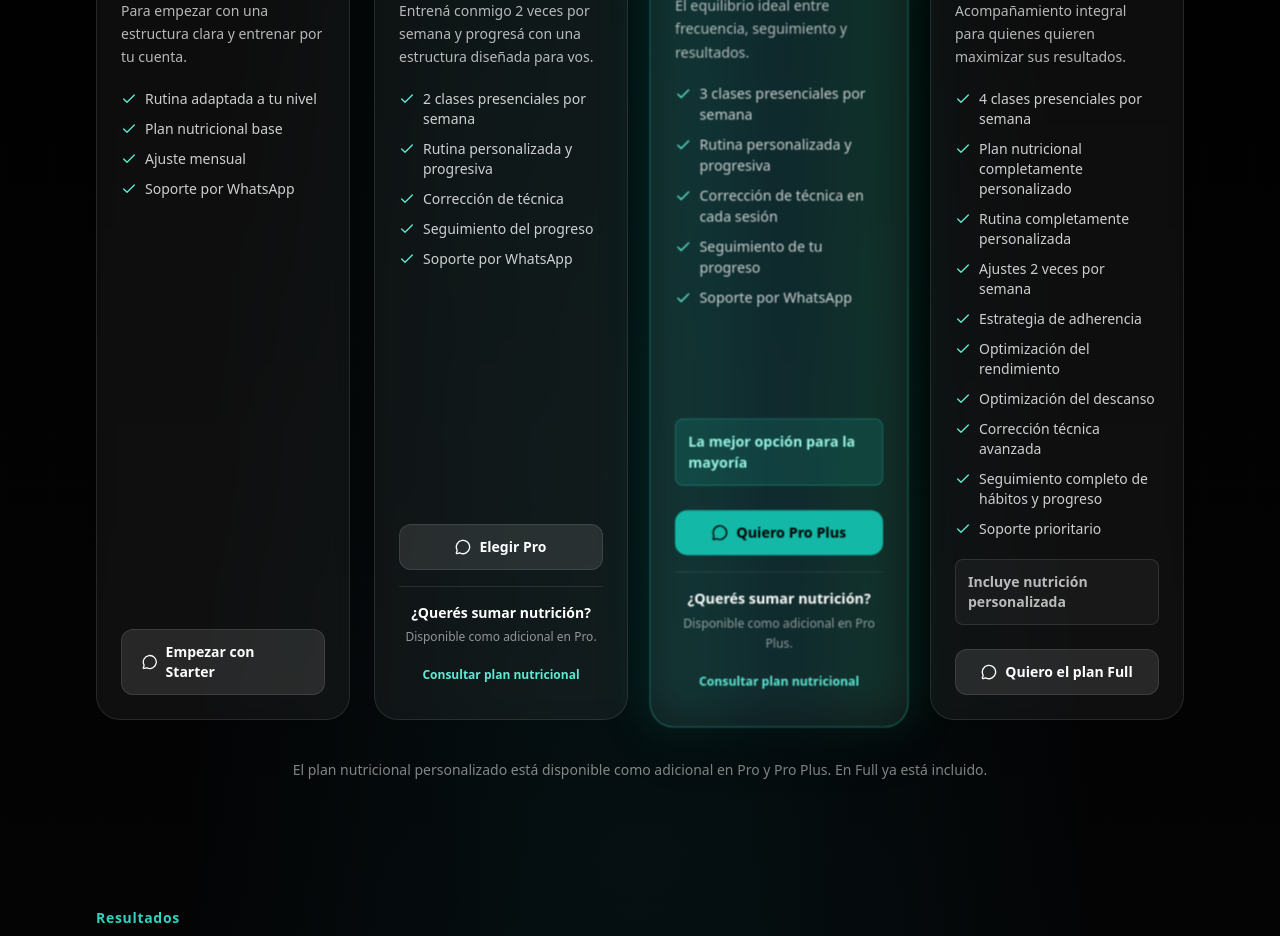
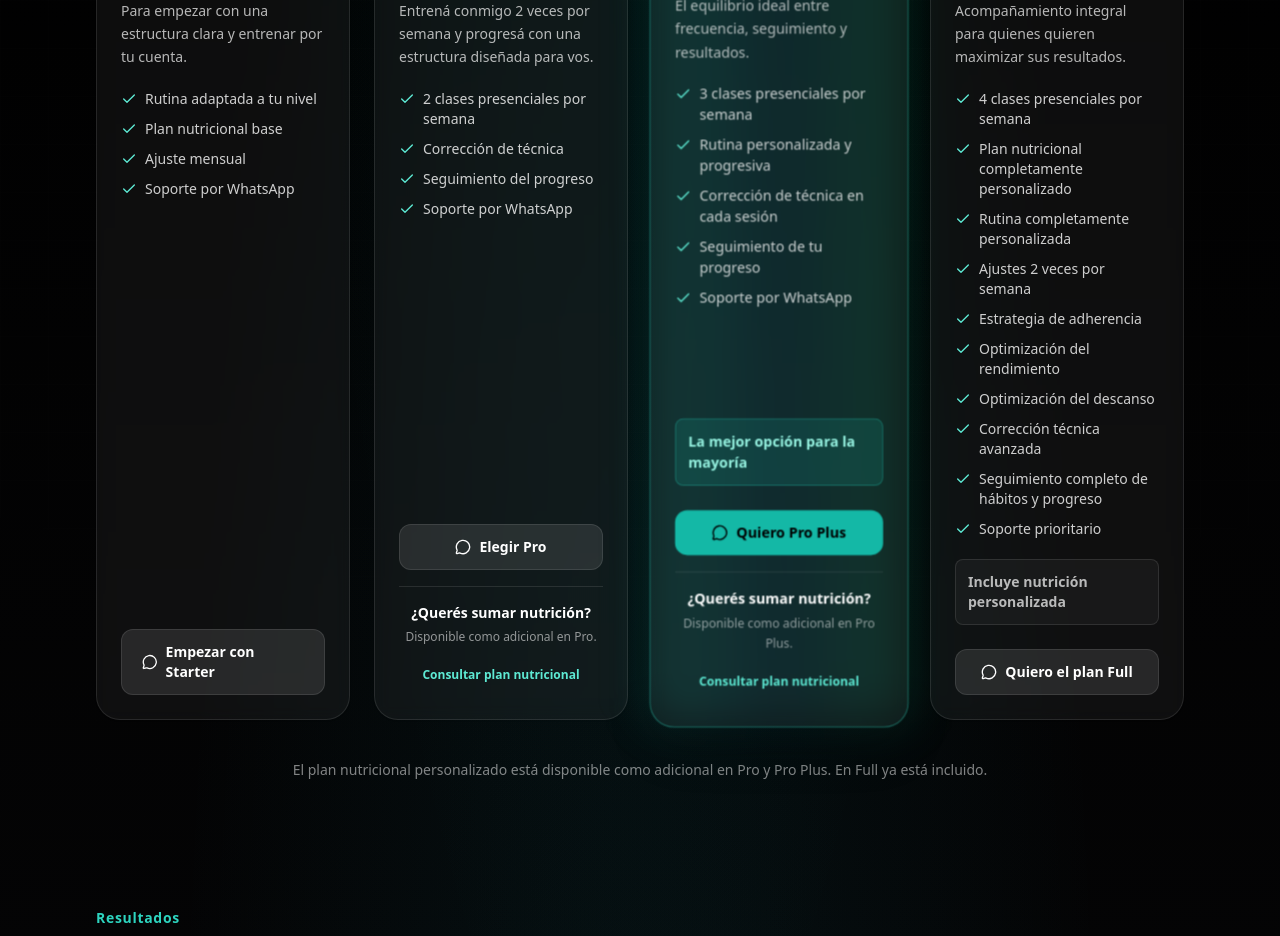
Before and after one commit to eliaspellegrino/martin-adorno, a React (Vite) app: page / in a window 1280 px wide. Shown: the part 3120-4056 px from the top of the page. Built offline with nearby package versions, Linux system fonts and the light colour scheme.

Commit message:
cambio en planes

```diff
--- a/src/sections/Plans.jsx
+++ b/src/sections/Plans.jsx
@@ -43,7 +43,6 @@ const plans = [
     buttonText: "Elegir Pro",
     features: [
       "2 clases presenciales por semana",
-      "Rutina personalizada y progresiva",
       "Corrección de técnica",
       "Seguimiento del progreso",
       "Soporte por WhatsApp",
```
